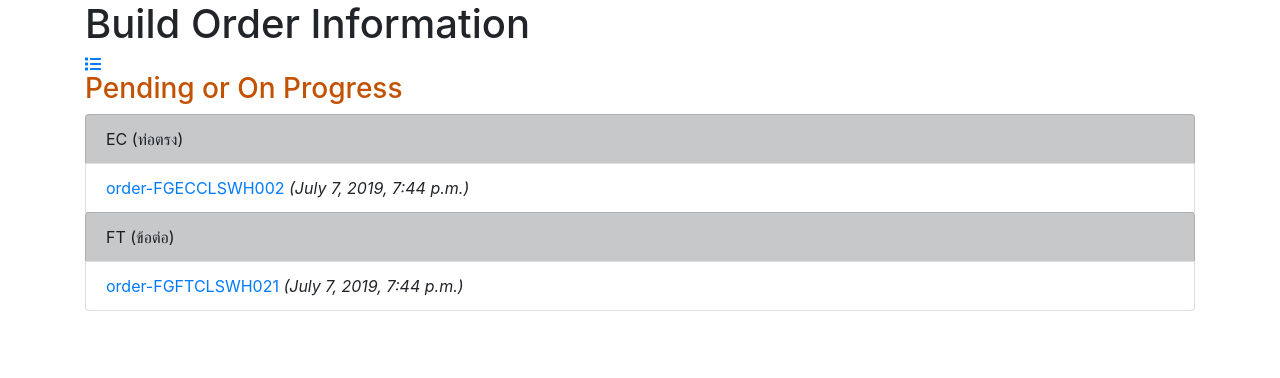
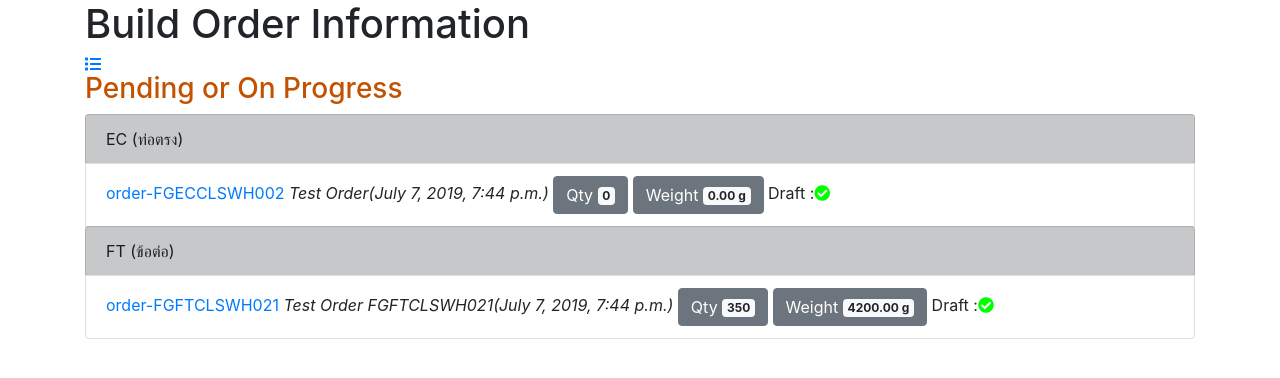
Before and after one commit to chutchais/uerp, a Django app: page /order/ in a window 1280 px wide. Shown: the part 80-458 px from the top of the page. Run offline with Django 3.2, Linux system fonts and the light colour scheme; a user stored in the database is signed in; data comes from the database, SQL or seed files in the repository; both versions use the stored data as it was after the commit; some libraries are stand-ins or nearby versions.

```diff
--- a/order/admin.py
+++ b/order/admin.py
@@ -34,7 +34,7 @@ class OrderItemInline(admin.TabularInline):
         if request.META['PATH_INFO'].strip('/').split('/')[-1] == 'add':
             return None
         object_id = request.META['PATH_INFO'].strip('/').split('/')[-2]
-        print (object_id)
+        print ('Key =%s' % object_id)
         return model.objects.get(pk=object_id)
 
 
--- a/templates/order/index.html
+++ b/templates/order/index.html
@@ -15,7 +15,20 @@
                 <ul class="list-group">
                     <li class="list-group-item list-group-item-dark">{{ object.product.group }}</li>
              {% endifchanged %}
-            <li class="list-group-item"><a href="{{object.get_absolute_url}}">{{object}}</a>  <i>({{object.created_date}})</i> </li>
+            <li class="list-group-item"><a href="{{object.get_absolute_url}}">{{object}}</a>  <i>{{object.description}}({{object.created_date}})</i>
+
+            <button type="button" class="btn btn-secondary">
+              Qty <span class="badge badge-light">{{object.qty}}</span>
+              <span class="sr-only">unread messages</span>
+            </button>
+            <button type="button" class="btn btn-secondary">
+              Weight <span class="badge badge-light">{{object.weight}} g</span>
+              <span class="sr-only">unread messages</span>
+            </button>
+
+            Draft :<i class="fa {% if object.draft %} ' fa-check-circle '  {% else %} ' fa-times-circle ' {% endif %} {{object.draft}}" aria-hidden="true"></i>
+
+            </li>
         {% endfor %}
 
     </div>
--- a/templates/order/order_detail.html
+++ b/templates/order/order_detail.html
@@ -22,8 +22,8 @@
 		    	Qty : <span class="qty">{{object.qty}}</span><br>
 		    	Weight : {{object.weight}} {{object.product.weight_unit}}<br>
 	    		Issued on :{{object.created_date}}<br>
-	    		Status : {{object.completed}}<br>
-	    		Draft : {{object.draft}}
+	    		Status : <i class="fa {% if object.completed %} ' fa-check-circle '  {% else %} ' fa-times-circle ' {% endif %} {{object.completed}}" aria-hidden="true"></i><br>
+	    		Draft : <i class="fa {% if object.draft %} ' fa-check-circle '  {% else %} ' fa-times-circle ' {% endif %} {{object.draft}}" aria-hidden="true"></i>
 	    	</div>
 
 	    	<div>
```
Also changed, not shown: job/admin.py (+4 -4 lines), job/models.py (+3 -4 lines), templates/po/index.html (+11 -1 lines), db.sqlite3, job/migrations/0013_job_parent.py (added).
